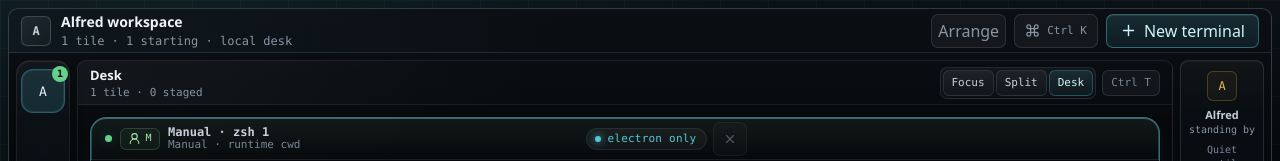
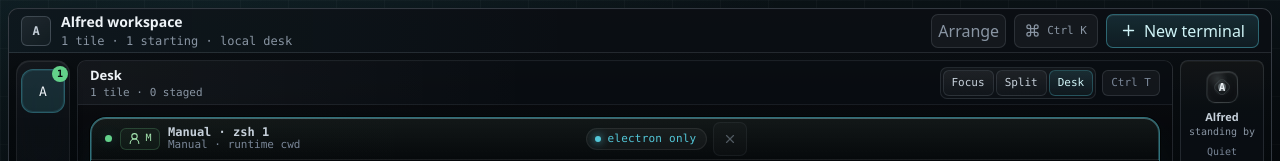
Before and after one commit to pdudek2/Alfred, a React (Vite) app in the folder apps/desktop/: page / in a window 1280 px wide. Shown: the top 161 px of the page. Built offline with nearby package versions, Linux system fonts and the light colour scheme.

Commit message:
Add stateful Alfred sigil

```diff
--- a/apps/desktop/src/renderer/components/AlfredControlRail.tsx
+++ b/apps/desktop/src/renderer/components/AlfredControlRail.tsx
@@ -47,11 +47,12 @@ export function AlfredControlRail({
 }: AlfredControlRailProps) {
   const safeStagedCount = Math.max(0, stagedCount - unsafeStagedCount);
   const compact = status.kind === "idle" && pendingPlan === null && recoverableSessions.length === 0;
+  const sigilState = alfredSigilState(status, pendingPlan, recoverableSessions.length, unsafeStagedCount);
 
   return (
     <aside className={`alfred-dock ${compact ? "compact" : ""}`} aria-label="Alfred status">
       <div className="alfred-dock-header">
-        <div className="alfred-dock-mark">A</div>
+        <AlfredSigil state={sigilState} />
         <div>
           <strong>Alfred</strong>
           <span>{status.kind === "thinking" ? "preparing" : status.kind === "error" ? "needs attention" : pendingPlan ? "ready to launch" : recoverableSessions.length > 0 ? "recovery ready" : "standing by"}</span>
@@ -113,6 +114,32 @@ export function AlfredControlRail({
       </div>
     </aside>
   );
+}
+
+type AlfredSigilState = "idle" | "active" | "ask" | "error" | "recovery";
+
+function AlfredSigil({ state }: { state: AlfredSigilState }) {
+  return (
+    <div className={`alfred-sigil state-${state}`} aria-hidden="true">
+      <span />
+      <i />
+      <b>A</b>
+    </div>
+  );
+}
+
+function alfredSigilState(
+  status: AlfredStatus,
+  pendingPlan: SquadPlan | null,
+  recoverableCount: number,
+  unsafeStagedCount: number,
+): AlfredSigilState {
+  if (status.kind === "error") return "error";
+  if (unsafeStagedCount > 0) return "ask";
+  if (pendingPlan) return "active";
+  if (recoverableCount > 0) return "recovery";
+  if (status.kind === "thinking") return "active";
+  return "idle";
 }
 
 function truncate(value: string, max: number): string {
--- a/apps/desktop/src/renderer/styles.css
+++ b/apps/desktop/src/renderer/styles.css
@@ -1232,17 +1232,89 @@ body.arranging-pointer {
   text-align: center;
 }
 
-.alfred-dock-mark {
-  width: 30px;
-  height: 30px;
-  border: 1px solid rgba(217, 174, 70, 0.26);
+.alfred-sigil {
+  --sigil-color: var(--muted);
+  --sigil-glow: rgba(188, 202, 218, 0.18);
+  position: relative;
+  width: 32px;
+  height: 32px;
+  display: grid;
+  place-items: center;
+  border: 1px solid color-mix(in oklab, var(--sigil-color) 34%, transparent);
+  border-radius: 9px;
+  background:
+    radial-gradient(circle at 35% 22%, color-mix(in oklab, var(--sigil-color) 24%, transparent), transparent 33%),
+    linear-gradient(145deg, rgba(238, 243, 247, 0.075), rgba(238, 243, 247, 0.018)),
+    rgba(7, 9, 11, 0.82);
+  box-shadow:
+    inset 0 1px 0 rgba(238, 243, 247, 0.12),
+    0 14px 28px -20px var(--sigil-glow);
+  color: var(--sigil-color);
+  overflow: hidden;
+  transform: perspective(160px) rotateX(8deg) rotateY(-10deg);
+}
+
+.alfred-sigil::before {
+  content: "";
+  position: absolute;
+  inset: 6px;
+  border: 1px solid color-mix(in oklab, var(--sigil-color) 28%, transparent);
   border-radius: 6px;
-  background: rgba(217, 174, 70, 0.045);
-  display: grid;
-  place-items: center;
-  color: var(--brass);
-  font-family: var(--mono);
-  font-size: 12px;
+  transform: rotate(45deg) scale(0.76);
+  background: color-mix(in oklab, var(--sigil-color) 8%, transparent);
+}
+
+.alfred-sigil span,
+.alfred-sigil i {
+  position: absolute;
+  inset: 7px;
+  border-radius: 999px;
+  border: 1px solid color-mix(in oklab, var(--sigil-color) 22%, transparent);
+  opacity: 0.5;
+}
+
+.alfred-sigil i {
+  inset: 11px;
+  background: currentColor;
+  border: 0;
+  opacity: 0.76;
+  filter: drop-shadow(0 0 8px var(--sigil-glow));
+}
+
+.alfred-sigil b {
+  position: relative;
+  z-index: 1;
+  color: var(--ink);
+  font-family: var(--mono);
+  font-size: 11px;
+  font-weight: 750;
+  line-height: 1;
+  text-shadow: 0 1px 8px rgba(0, 0, 0, 0.5);
+}
+
+.alfred-sigil.state-idle {
+  --sigil-color: #7f8a8e;
+  --sigil-glow: rgba(127, 138, 142, 0.2);
+}
+
+.alfred-sigil.state-active {
+  --sigil-color: var(--accent);
+  --sigil-glow: color-mix(in oklab, var(--accent) 42%, transparent);
+}
+
+.alfred-sigil.state-ask {
+  --sigil-color: var(--brass);
+  --sigil-glow: rgba(217, 174, 70, 0.42);
+}
+
+.alfred-sigil.state-error {
+  --sigil-color: var(--coral);
+  --sigil-glow: rgba(239, 129, 115, 0.48);
+}
+
+.alfred-sigil.state-recovery {
+  --sigil-color: var(--green);
+  --sigil-glow: rgba(120, 217, 145, 0.36);
 }
 
 .alfred-dock strong,
```
